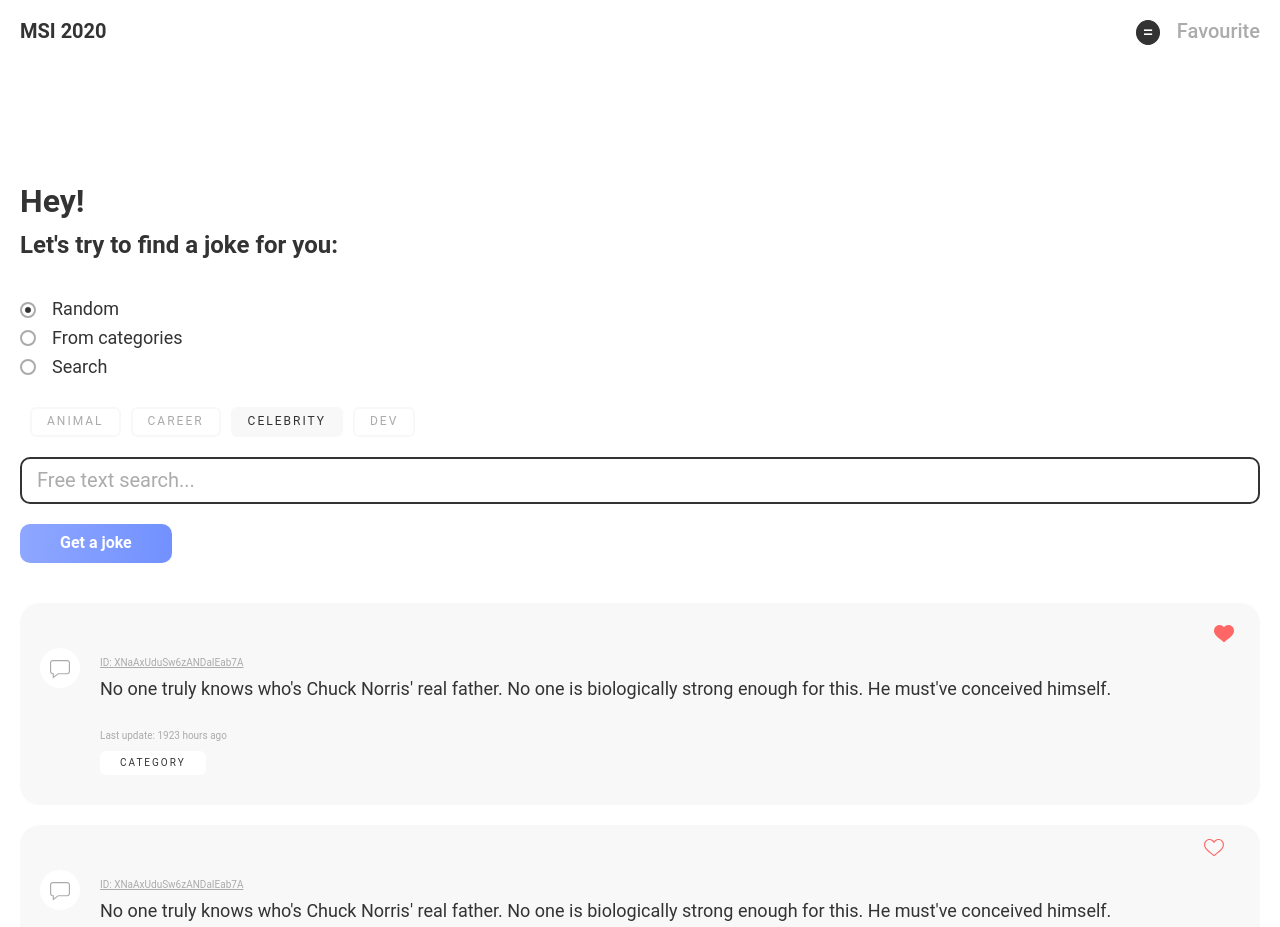
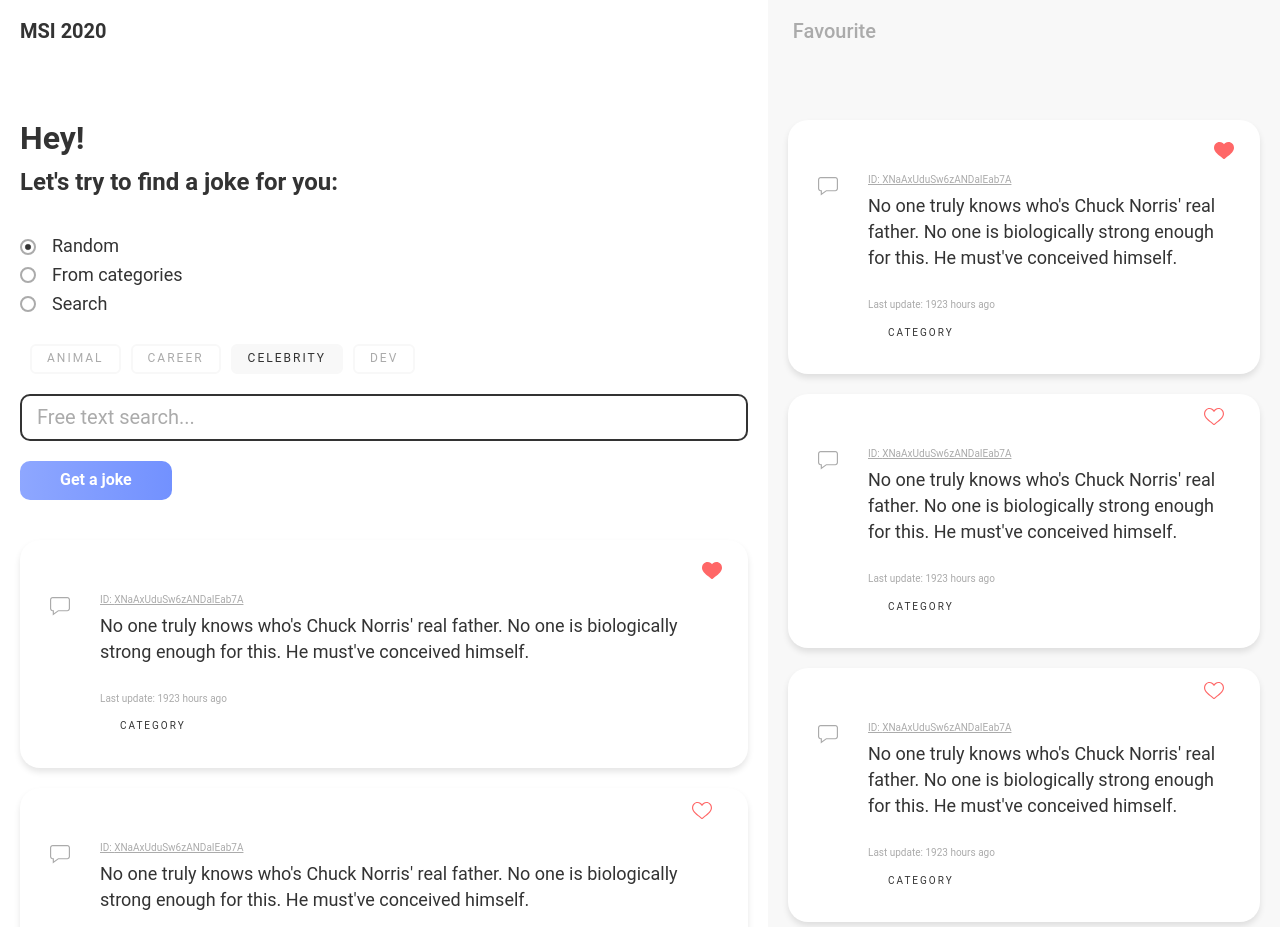
Before and after one commit to ilienkors/chuck-norris-jokes-api-application, a plain HTML site: page index.html in a window 1280 px wide. Shown: the top 927 px of the page. Drawn offline with Linux system fonts and the light colour scheme.

Commit message:
added desktop markup

```diff
--- a/index.html
+++ b/index.html
@@ -9,7 +9,7 @@
     <link rel="stylesheet" href="./main.css" type="text/css">
 </head>
 
-<body id="body">
+<body id="body" class="body">
     <header class="header" id="header">
         <h1 class="header__logo-text" id="logo-text">msi 2020</h1>
         <button class="body__menu-toggle" id="toggle-menu">toggle menu</button>
@@ -121,7 +121,7 @@
         </div>
     </main>
 
-    <div id="aside-backdrop"></div>
+    <div id="aside-backdrop" class="aside-backdrop"></div>
     <aside class="aside" id="aside">
         <div class="jokes">
             <div class="jokes__joke">
--- a/main.css
+++ b/main.css
@@ -286,7 +286,7 @@ body {
     right: 0;
     bottom: 0;
     left: 0;
-    background-color: rgba(0, 0, 0, 0.5);
+    background-color: rgba(0, 0, 0, 0.3);
 }
 
 .aside {
@@ -294,7 +294,8 @@ body {
     position: absolute;
     min-height: fit-content;
     max-height: 100vh;
-    overflow: scroll;
+    overflow: auto;
+    -webkit-overflow-scrolling: touch;
     top: 0;
     left: 0;
     right: 0;
@@ -331,3 +332,35 @@ body {
         left: 20em;
     }
 }
+
+@media (min-width: 70em) {
+    .aside {
+        position: static;
+        display: block;
+        overflow: hidden;
+        max-height: 100%;
+    }
+    .body {
+        display: grid;
+        grid-template-columns: 3fr 2fr;
+    }
+    .aside-backdrop {
+        display: none;
+    }
+    .header {
+        position: absolute;
+    }
+    .jokes__joke {
+        width: 100%;
+        background: var(--white-color);
+        box-shadow: 0em 0.2em 0.3em rgba(0, 0, 0, 0.1);
+        border-radius: 1em;
+        padding: 1em;
+    }
+    .body__menu-toggle {
+        display: none;
+    }
+    .body__favourite {
+        right: 30%;
+    }
+}
```
